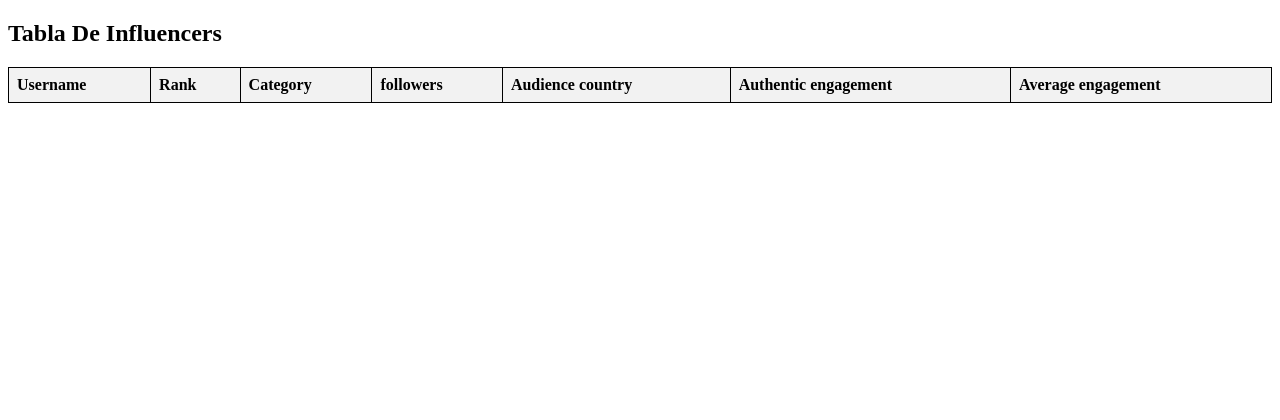
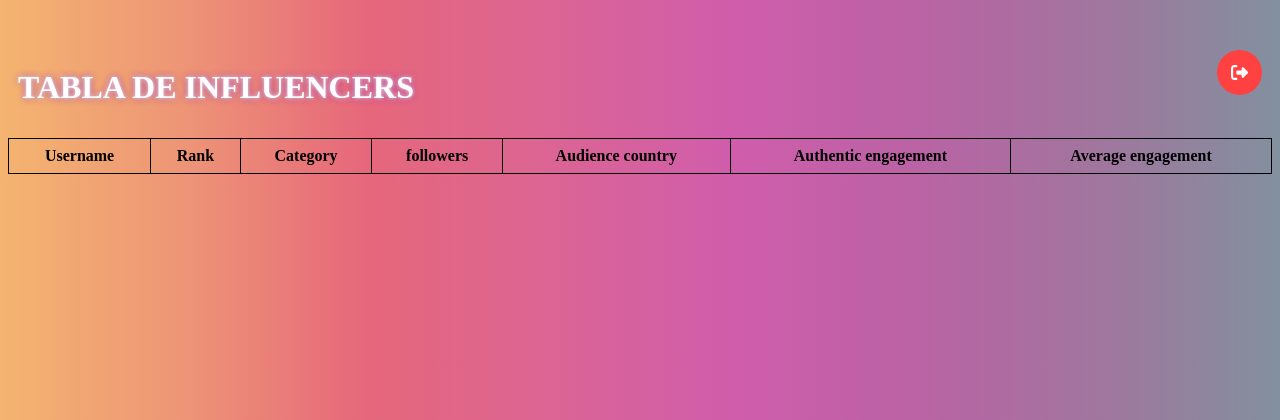
Before and after one commit to francotp123/proyecto-django, a Django app: page /influencers/tabla/ in a window 1280 px wide. Shown: the top 420 px of the page. Run offline with Django 5.2, Linux system fonts and the light colour scheme; data that the repository does not hold is empty.

Commit message:
Edité html y agregue css de la tabla

```diff
--- /dev/null
+++ b/proyecto/influencers/static/css/tabla.css
@@ -0,0 +1,91 @@
+th {
+    font-weight: 600;
+    text-align: center !important;
+}
+
+body {
+    background: linear-gradient(to right, rgba(240, 148, 51, 0.7), rgba(230, 104, 60, 0.7), rgba(220, 39, 67, 0.7), rgba(204, 35, 102, 0.7), rgba(188, 24, 136, 0.7), rgba(157, 32, 126, 0.7), rgba(121, 59, 117, 0.7), rgba(77, 97, 117, 0.7));
+}
+
+.title{
+    text-align: center;
+    margin-top: 30px;
+    color: white;
+    animation:blur .75s ease-out infinite;
+    text-shadow:0px 0px 5px white,
+      0px 0px 7px purple;
+}
+
+header {
+    display: flex; /* Agregar Flexbox a header */
+    align-items: center; /* Centrar elementos verticalmente */
+    justify-content: space-between; /* Espacio entre elementos para centrar el título y alinear el botón a la derecha */
+    padding: 10px;
+
+}
+
+.Btn {
+    display: flex;
+    align-items: center;
+    justify-content: flex-start;
+    width: 45px;
+    height: 45px;
+    border: none;
+    border-radius: 50%;
+    cursor: pointer;
+    position: relative;
+    overflow: hidden;
+    transition-duration: .3s;
+    background-color: rgb(255, 65, 65);
+  }
+
+  /* plus sign */
+  .sign {
+    width: 100%;
+    transition-duration: .3s;
+    display: flex;
+    align-items: center;
+    justify-content: center;
+  }
+
+  .sign svg {
+    width: 17px;
+  }
+
+  .sign svg path {
+    fill: white;
+  }
+  /* text */
+  .text {
+    position: absolute;
+    right: 0%;
+    width: 0%;
+    opacity: 0;
+    color: white;
+    font-size: 1.2em;
+    font-weight: 600;
+    transition-duration: .3s;
+  }
+  /* hover effect on button width */
+  .Btn:hover {
+    width: 125px;
+    border-radius: 40px;
+    transition-duration: .3s;
+  }
+
+  .Btn:hover .sign {
+    width: 30%;
+    transition-duration: .3s;
+    padding-left: 10px;
+  }
+  /* hover effect button's text */
+  .Btn:hover .text {
+    opacity: 1;
+    width: 70%;
+    transition-duration: .3s;
+    padding-right: 10px;
+  }
+  /* button click effect*/
+  .Btn:active {
+    transform: translate(2px ,2px);
+  }
--- a/proyecto/influencers/templates/tabla2.html
+++ b/proyecto/influencers/templates/tabla2.html
@@ -4,6 +4,11 @@
     <meta charset="utf-8">
     <meta name="viewport" content="width=device-width, initial-scale=1">
     <title>Tabla</title>
+    {% load static %}
+    <link href="{% static 'css/tabla.css' %}" rel="stylesheet">
+    <link rel="preconnect" href="https://fonts.googleapis.com">
+    <link rel="preconnect" href="https://fonts.gstatic.com" crossorigin>
+    <link href="https://fonts.googleapis.com/css2?family=Montserrat:ital,wght@0,100..900;1,100..900&display=swap" rel="stylesheet">
     <style>
         table {
             width: 100%;
@@ -12,16 +17,25 @@
         th, td {
             border: 1px solid black;
             padding: 8px;
-            text-align: left;
-        }
-        th {
-            background-color: #f2f2f2;
+            text-align: center;
         }
     </style>
 </head>
 <body>
+    <header>
+        <div class="title">
+            <h1>TABLA DE INFLUENCERS</h1>
+        </div>
+        <div>
+            <button class="Btn">
 
-    <h2>Tabla De Influencers</h2>
+              <div class="sign"><svg viewBox="0 0 512 512"><path d="M377.9 105.9L500.7 228.7c7.2 7.2 11.3 17.1 11.3 27.3s-4.1 20.1-11.3 27.3L377.9 406.1c-6.4 6.4-15 9.9-24 9.9c-18.7 0-33.9-15.2-33.9-33.9l0-62.1-128 0c-17.7 0-32-14.3-32-32l0-64c0-17.7 14.3-32 32-32l128 0 0-62.1c0-18.7 15.2-33.9 33.9-33.9c9 0 17.6 3.6 24 9.9zM160 96L96 96c-17.7 0-32 14.3-32 32l0 256c0 17.7 14.3 32 32 32l64 0c17.7 0 32 14.3 32 32s-14.3 32-32 32l-64 0c-53 0-96-43-96-96L0 128C0 75 43 32 96 32l64 0c17.7 0 32 14.3 32 32s-14.3 32-32 32z"></path></svg></div>
+
+              <div class="text">Volver</div>
+            </button>
+
+        </div>
+    </header>
 
     <table>
         <tr>
```
Also changed, not shown: 2 other files.
